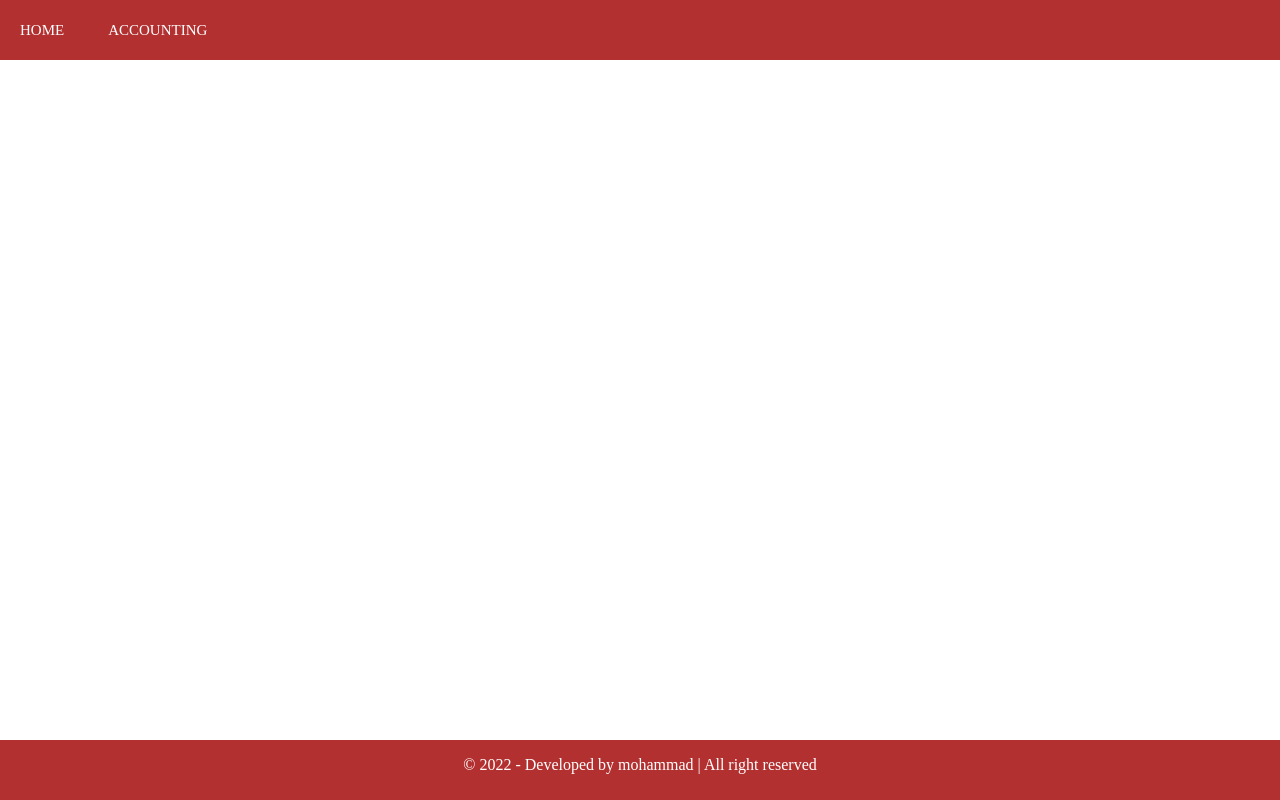
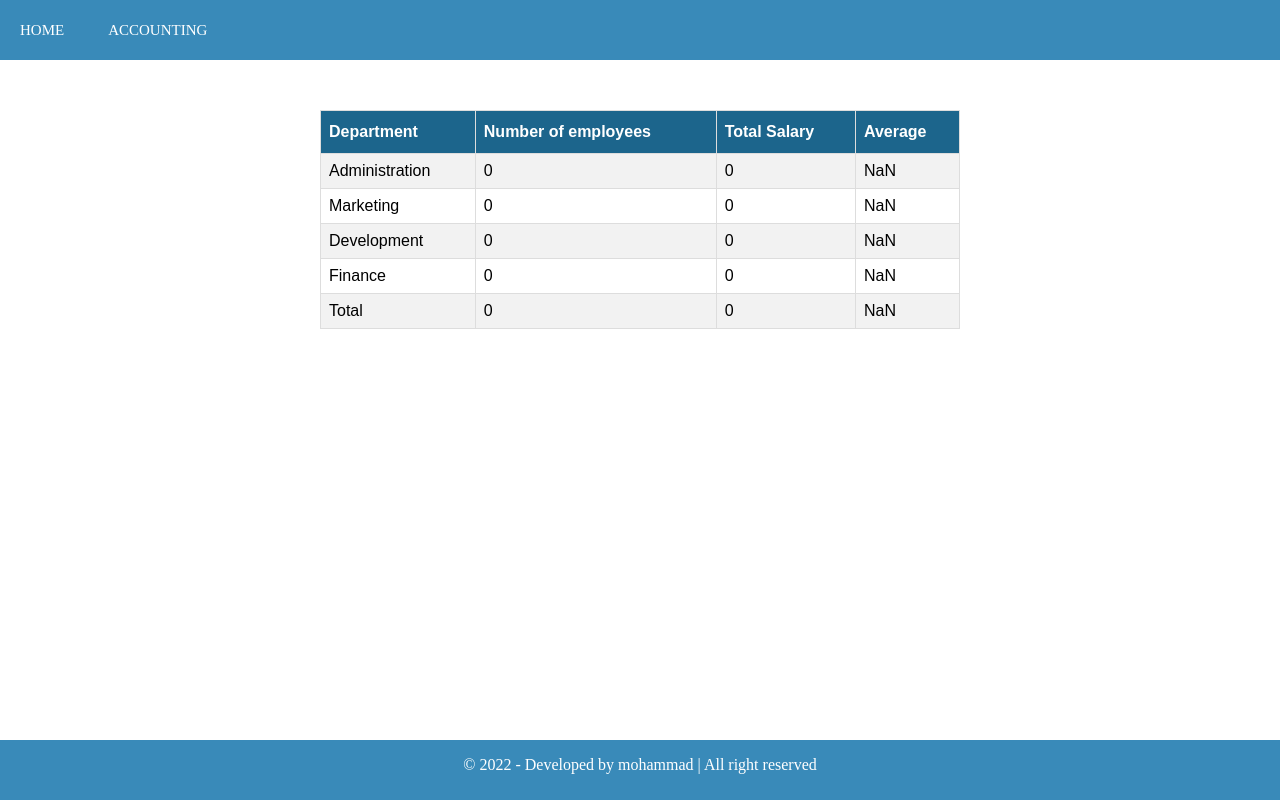
Before and after one commit to Mohammadsarairha/HR-management-system, a plain HTML site: page accounting.html in a window 1280 px wide. Drawn offline with Linux system fonts and the light colour scheme.

Commit message:
Add employees info table

```diff
--- a/accounting.html
+++ b/accounting.html
@@ -17,11 +17,19 @@
             </nav>
         </header>
         <main>
-
+            <table id="empTable">
+                <tr>
+                    <th>Department</th>
+                    <th>Number of employees</th>
+                    <th>Total Salary</th>
+                    <th>Average</th>
+                </tr>
+            </table>
         </main>
         <footer class="accountF">
             <p> &copy 2022 - Developed by mohammad | All right reserved</p>
         </footer>
+        <script src="js/accounting.js"></script>
     </body>
 
 </html>
--- /dev/null
+++ b/js/accounting.js
@@ -0,0 +1,163 @@
+'use strict';
+let table = document.getElementById("empTable");
+
+let allDepSalay = 0;
+let admiSalary = 0;
+let marketingSalary = 0;
+let developSalary = 0;
+let financeSalary = 0;
+
+let allEmpNum = 0;
+let adminEmp = 0;
+let marketingEmp = 0;
+let developerEmp = 0;
+let financeEmp = 0;
+
+let allDept = ["Administration", "Marketing", "Development", "Finance"];
+
+let allEmployee = [];
+
+function getEmployees() {
+    let emp = localStorage.getItem("Employees");
+    let parseEmps = JSON.parse(emp);
+    if (parseEmps != null) {
+        for (let i = 0; i < parseEmps.length; i++) {
+            allEmployee.push(parseEmps[i]);
+        }
+    }
+}
+
+function EmpInfo() {
+    for (let i = 0; i < allEmployee.length; i++) {
+        if (allEmployee[i].department == "Administration") {
+            admiSalary += allEmployee[i].salary;
+            adminEmp += 1;
+        } else if (allEmployee[i].department == "Marketing") {
+            marketingSalary += allEmployee[i].salary;
+            marketingEmp += 1;
+        } else if (allEmployee[i].department == "Development") {
+            developSalary += allEmployee[i].salary;
+            developerEmp += 1;
+        } else {
+            financeSalary += allEmployee[i].salary;
+            financeEmp += 1;
+        }
+        allDepSalay += allEmployee[i].salary;
+        allEmpNum += 1;
+    }
+}
+
+function renderEmployees() {
+
+    for (let i = 0; i < allDept.length; i++) {
+        let dept = allDept[i];
+
+        if (dept == "Administration") {
+
+            let tr = document.createElement("tr");
+            table.appendChild(tr);
+
+            let deptName = document.createElement("td");
+            deptName.textContent = "Administration";
+            tr.appendChild(deptName);
+
+            let empNumber = document.createElement("td");
+            empNumber.textContent = adminEmp;
+            tr.appendChild(empNumber);
+
+            let empsalary = document.createElement("td");
+            empsalary.textContent = admiSalary;
+            tr.appendChild(empsalary);
+
+            let avgsalary = document.createElement("td");
+            avgsalary.textContent = Math.round((parseInt(admiSalary) / adminEmp));
+            tr.appendChild(avgsalary);
+
+        } else if (dept == "Marketing") {
+
+            let tr = document.createElement("tr");
+            table.appendChild(tr);
+
+            let deptName = document.createElement("td");
+            deptName.textContent = "Marketing";
+            tr.appendChild(deptName);
+
+            let empNumber = document.createElement("td");
+            empNumber.textContent = marketingEmp;
+            tr.appendChild(empNumber);
+
+            let empsalary = document.createElement("td");
+            empsalary.textContent = marketingSalary;
+            tr.appendChild(empsalary);
+
+            let avgsalary = document.createElement("td");
+            avgsalary.textContent = Math.round((parseInt(marketingSalary) / marketingEmp));
+            tr.appendChild(avgsalary);
+
+        } else if (dept == "Development") {
+
+            let tr = document.createElement("tr");
+            table.appendChild(tr);
+
+            let deptName = document.createElement("td");
+            deptName.textContent = "Development";
+            tr.appendChild(deptName);
+
+            let empNumber = document.createElement("td");
+            empNumber.textContent = developerEmp;
+            tr.appendChild(empNumber);
+
+            let empsalary = document.createElement("td");
+            empsalary.textContent = developSalary;
+            tr.appendChild(empsalary);
+
+            let avgsalary = document.createElement("td");
+            avgsalary.textContent = Math.round((parseInt(developSalary) / developerEmp));
+            tr.appendChild(avgsalary);
+
+        } else {
+
+            let tr = document.createElement("tr");
+            table.appendChild(tr);
+
+            let deptName = document.createElement("td");
+            deptName.textContent = "Finance";
+            tr.appendChild(deptName);
+
+            let empNumber = document.createElement("td");
+            empNumber.textContent = financeEmp;
+            tr.appendChild(empNumber);
+
+            let empsalary = document.createElement("td");
+            empsalary.textContent = financeSalary;
+            tr.appendChild(empsalary);
+
+            let avgsalary = document.createElement("td");
+            avgsalary.textContent = Math.round((parseInt(financeSalary) / financeEmp));
+            tr.appendChild(avgsalary);
+        }
+    }
+
+    let tr = document.createElement("tr");
+    table.appendChild(tr);
+
+    let total = document.createElement("td");
+    total.textContent = "Total";
+    tr.appendChild(total);
+
+    let numTotal = document.createElement("td");
+    numTotal.textContent = allEmpNum;
+    tr.appendChild(numTotal);
+
+    let salaryTotal = document.createElement("td");
+    salaryTotal.textContent = allDepSalay;
+    tr.appendChild(salaryTotal);
+
+    let avgTotal = document.createElement("td");
+    avgTotal.textContent = Math.round((parseInt(allDepSalay) / allEmpNum));
+    tr.appendChild(avgTotal);
+}
+
+getEmployees();
+EmpInfo();
+renderEmployees();
--- a/style/accounting.css
+++ b/style/accounting.css
@@ -1,11 +1,17 @@
-body {margin:0;}
+body {  margin:0;
+    min-height: 100vh;
+    display: flex;
+    flex-direction: column;
+    max-width: 100%;
+}
 
 .accountH{
     display:flex;
     align-items: center;
     height: 60px;
-    background-color:#B33030;
+    background-color:#398AB9;
     justify-content:left;
+    margin-bottom: 50px;
 }
 .accountH nav a{
     text-transform: uppercase;
@@ -15,13 +21,36 @@ body {margin:0;}
     text-decoration:none;
 }
 
+#empTable {
+    font-family: Arial, Helvetica, sans-serif;
+    border-collapse: collapse;
+    width: 50%;
+    margin: auto;
+  }
+
+  #empTable td, #empTable th {
+    border: 1px solid #ddd;
+    padding: 8px;
+  }
+
+  #empTable tr:nth-child(even){background-color: #f2f2f2;}
+
+  #empTable tr:hover {background-color: #ddd;}
+
+  #empTable th {
+    padding-top: 12px;
+    padding-bottom: 12px;
+    text-align: left;
+    background-color: #1C658C;
+    color: white;
+  }
+
 .accountF{
-    position:absolute;
-    bottom:0;
-    width: 100%;
+    display: block;
+    margin-top: auto;
     align-items: center;
     height: 60px;
-    background-color:#B33030;
+    background-color:#398AB9;
     color: #fff;
     text-align: center;
 }
```
Also changed, not shown: js/app.js (+27 -1 lines).
